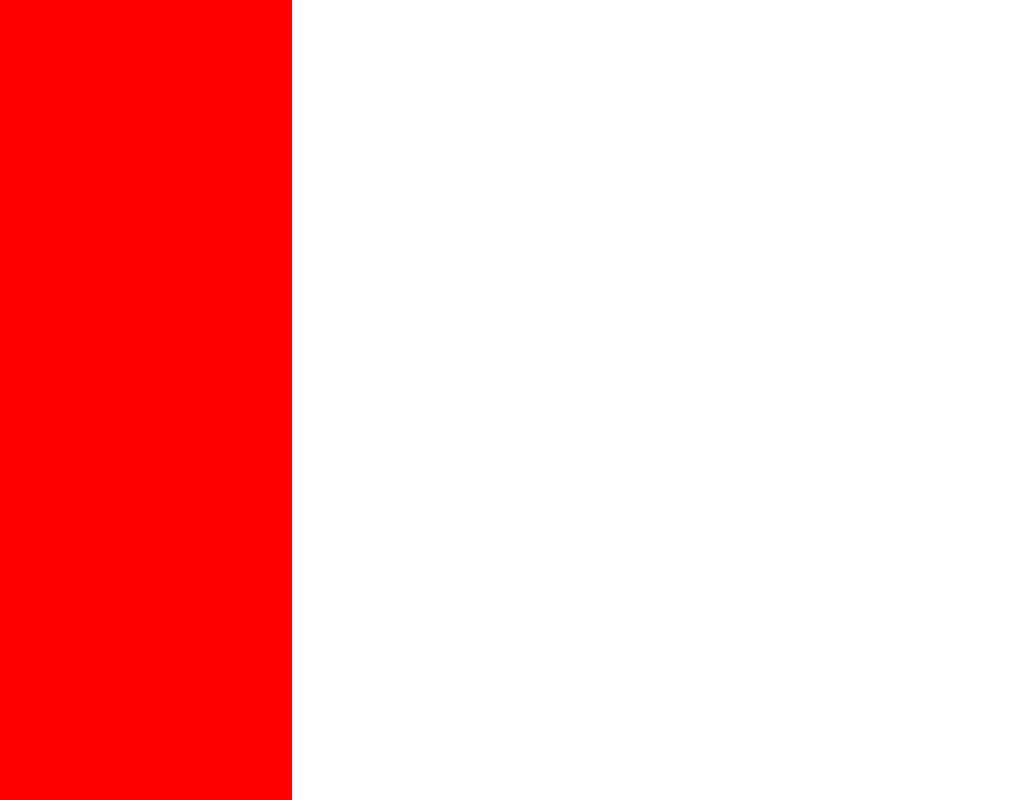
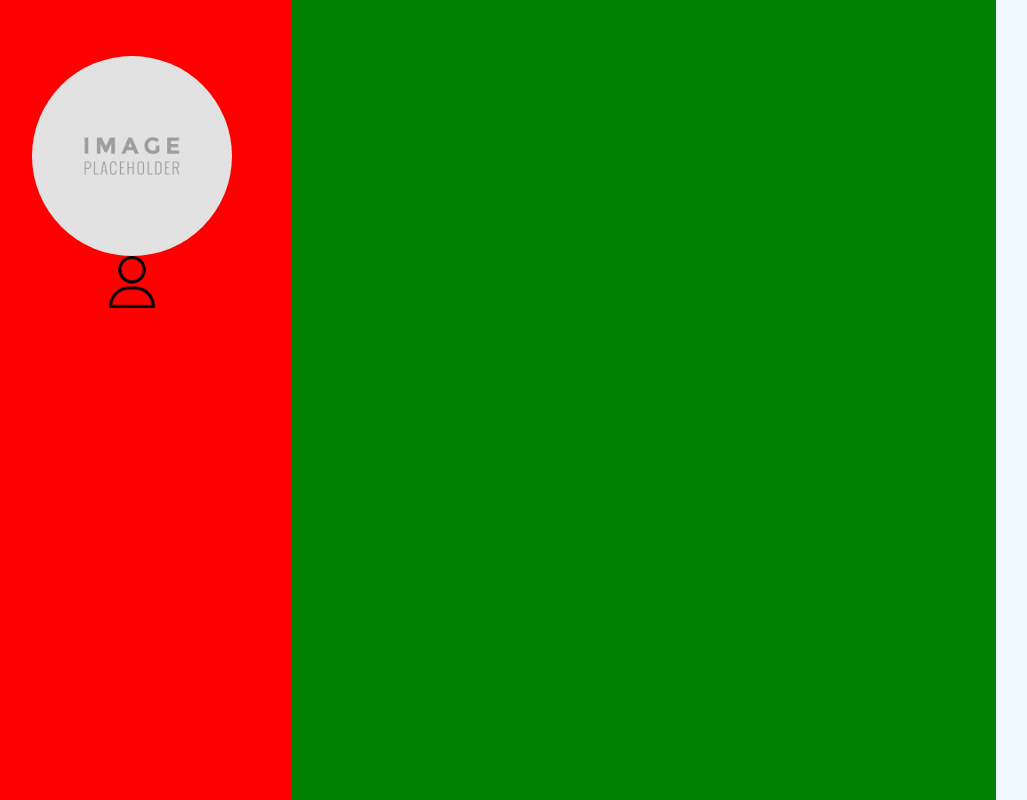
Before and after one commit to DylanBackus/SocialMedia, a React (Vite) app: page / in a window 1280 px wide. Shown: the top 800 px of the page, without its empty margins (28-1055 px from the left). Built offline with nearby package versions, Linux system fonts and the light colour scheme.

Commit message:
sevcond commit

```diff
--- a/src/HomeLeftSideComponent.jsx
+++ b/src/HomeLeftSideComponent.jsx
@@ -5,9 +5,20 @@ const HomeLeftSideComponent = () => {
     return(
         <>
         <div className="home-container">
-            <div className="per33"></div>
+            <div className="main-left">
+                <div className="profile-area">
+                  <img src="images/placeholder.png" className="pfp"/>
+                  <div className="ro">
+                    <div className="profile-icon">
+                        <a href="profile" className="max-size">
+                            <img src="images/user.png"  className="max-size"/>
+                        </a>
+                    </div>
+                  </div>
+                </div>
+            </div>
             <div className="mid-home"></div>
-            <div className="per33"></div>
+            <div className="search-area"></div>
         </div>
         </>
     )
--- a/src/css/home.css
+++ b/src/css/home.css
@@ -1,8 +1,40 @@
 .home-container{
     width: 100%;
+    display: flex;
+    flex-direction: row;
 }
-.per33{
+.main-left{
     width: 25%;
     background-color: red;
     height: 100vh;
 }
+.mid-home{
+    width: 55%;
+    background-color: green;
+}
+.search-area{
+    width: 20%;
+    background-color: aliceblue;
+}
+.pfp{
+    border-radius: 500px;
+    width: 200px;
+}
+.profile-area{
+    width: 100%;
+    display: flex;
+    flex-direction: column;
+    justify-content: center;
+    align-items: center;
+    margin-top: 56px;
+}
+.row{
+    display: flex;
+    flex-direction: row;
+}
+.profile-icon{
+    width: 52px;
+}
+.max-size{
+    width: 100%;
+}
```
Also changed, not shown: images/placeholder.png (added), images/user.png (added).
